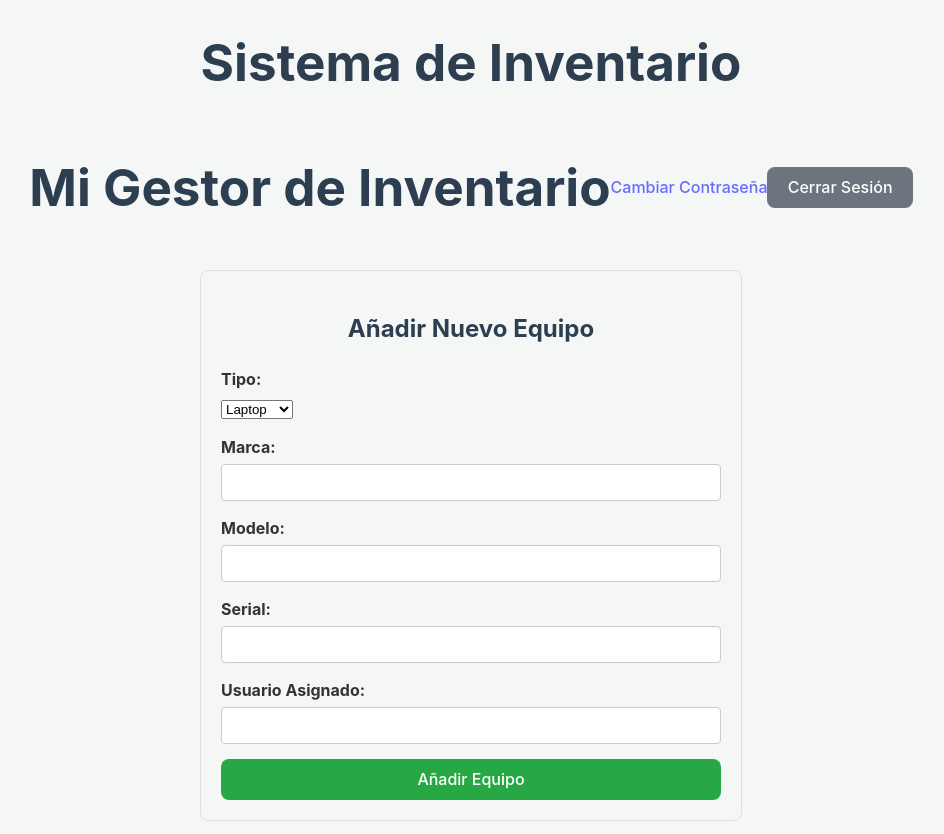
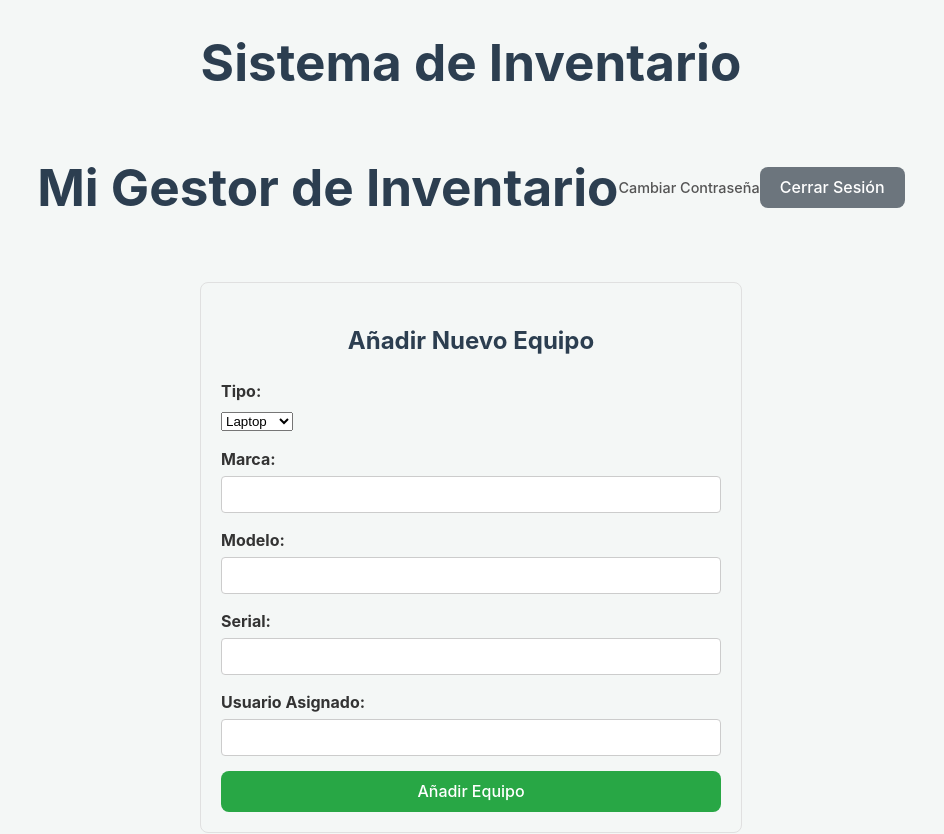
Before and after one commit to juansa2/inventario-fullstack, a React (Vite) app in the folder Inventario Web/: page /inventory in a window 1280 px wide. Shown: the top 834 px of the page, without its empty margins (169-1113 px from the left). Built offline with nearby package versions, Linux system fonts and the light colour scheme; no server answers; sample sign-in values are in the browser's storage.

Commit message:
mejora interfaz de usuario pagina inventario

```diff
--- a/Inventario Web/src/App.css
+++ b/Inventario Web/src/App.css
@@ -207,3 +207,31 @@ button[type="submit"]:hover {
 .logout-button:hover {
   background-color: #5a6268;
 }
+/* --- Estilos para la cabecera del inventario --- */
+.inventory-header {
+  display: flex;
+  justify-content: flex-end; /* Alinea las acciones a la derecha */
+  align-items: center;
+  width: 100%;
+  margin-bottom: 2rem;
+  padding: 0 1rem; /* Añade un poco de espacio a los lados */
+  box-sizing: border-box;
+}
+
+.user-actions {
+  display: flex;
+  align-items: center;
+  gap: 1.5rem; /* Aumenta el espacio entre el enlace y el botón */
+}
+
+.action-link {
+  color: #555;
+  text-decoration: none;
+  font-size: 0.9rem;
+  font-weight: 500;
+  transition: color 0.2s;
+}
+
+.action-link:hover {
+  color: #007bff;
+}
```
